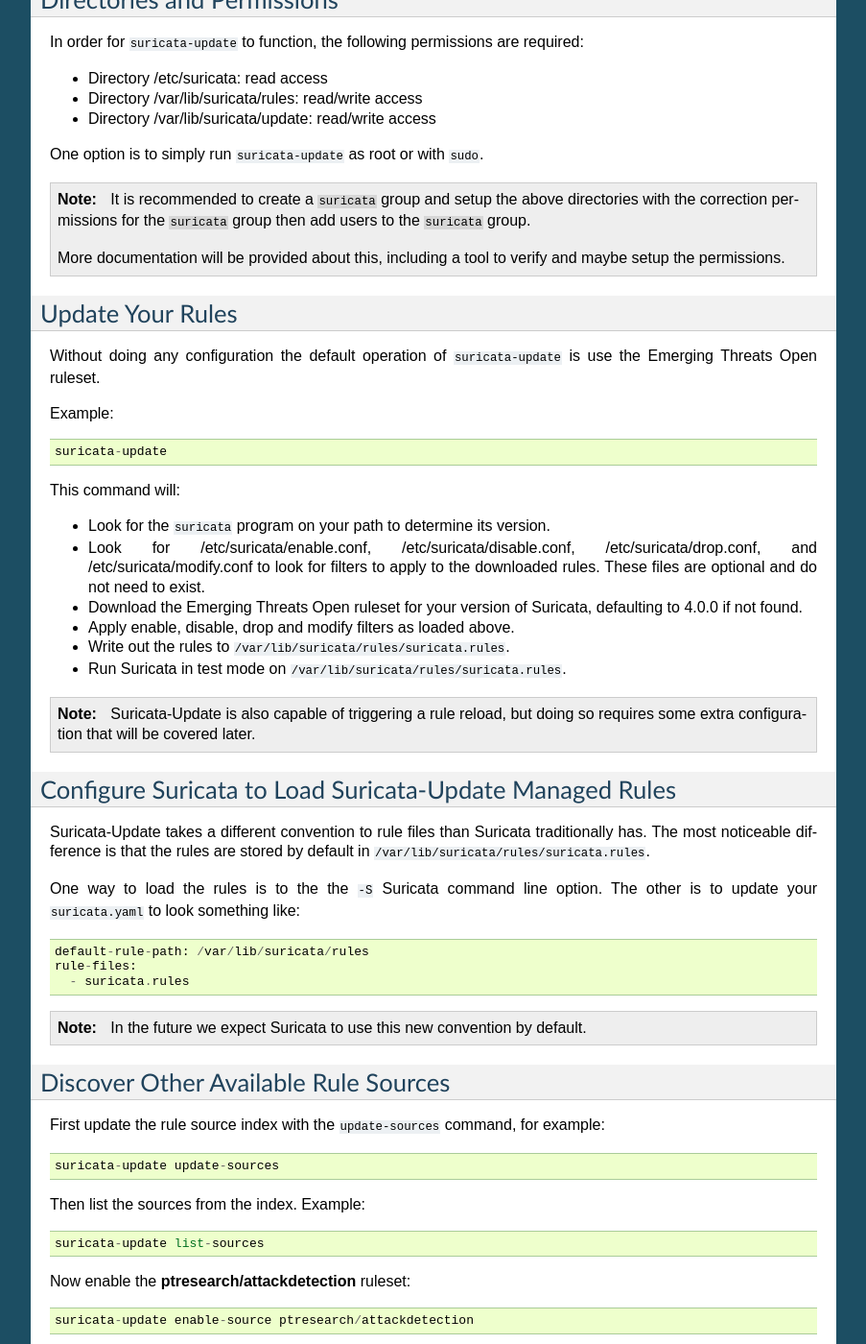
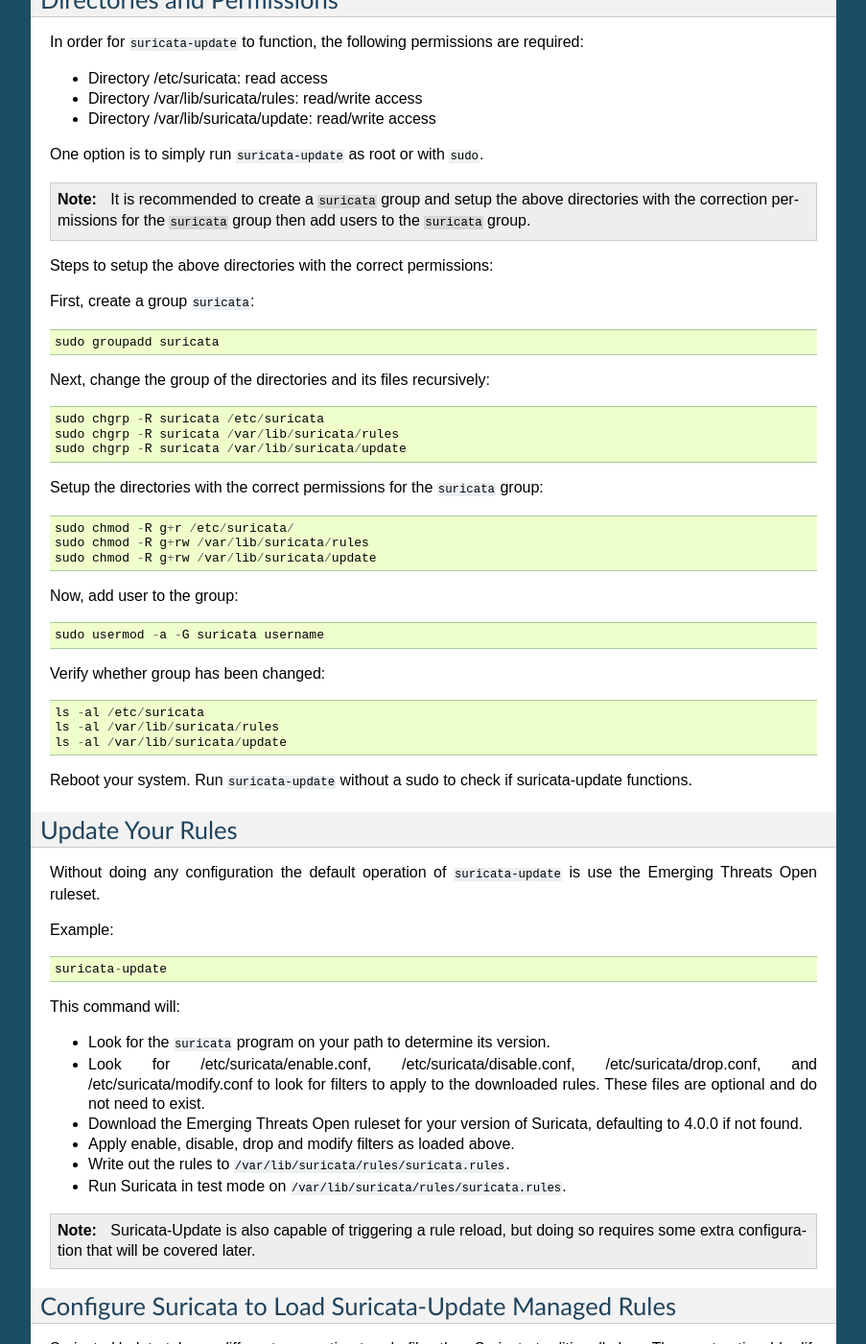
Before and after one commit to OISF/suricata-update, a Sphinx documentation site: the page built from doc/quickstart.rst, in a window 1280 px wide and 1400 px high, scrolled down 703 px. Shown: the whole window at 96% size, without its empty margins (198-1101 px from the left). Built offline with Sphinx 7.4.7, drawn with Linux system fonts in a browser that asks for light colours.

Commit message:
Docs: Setup directories with correct permissions
Documentation updated with the steps to setup the above directories
with the correct permissions.

```diff
--- a/doc/quickstart.rst
+++ b/doc/quickstart.rst
@@ -52,8 +52,37 @@
           the ``suricata`` group then add users to the ``suricata``
           group.
 
-	  More documentation will be provided about this, including a
-	  tool to verify and maybe setup the permissions.
+Steps to setup the above directories with the correct permissions:
+
+First, create a group ``suricata``::
+
+    sudo groupadd suricata
+
+Next, change the group of the directories and its files recursively::
+
+    sudo chgrp -R suricata /etc/suricata
+    sudo chgrp -R suricata /var/lib/suricata/rules
+    sudo chgrp -R suricata /var/lib/suricata/update
+
+Setup the directories with the correct permissions for the ``suricata``
+group::
+
+    sudo chmod -R g+r /etc/suricata/
+    sudo chmod -R g+rw /var/lib/suricata/rules
+    sudo chmod -R g+rw /var/lib/suricata/update
+
+Now, add user to the group::
+
+    sudo usermod -a -G suricata username
+
+Verify whether group has been changed::
+
+    ls -al /etc/suricata
+    ls -al /var/lib/suricata/rules
+    ls -al /var/lib/suricata/update
+
+Reboot your system. Run ``suricata-update`` without a sudo to check
+if suricata-update functions.
 
 Update Your Rules
 =================
```
